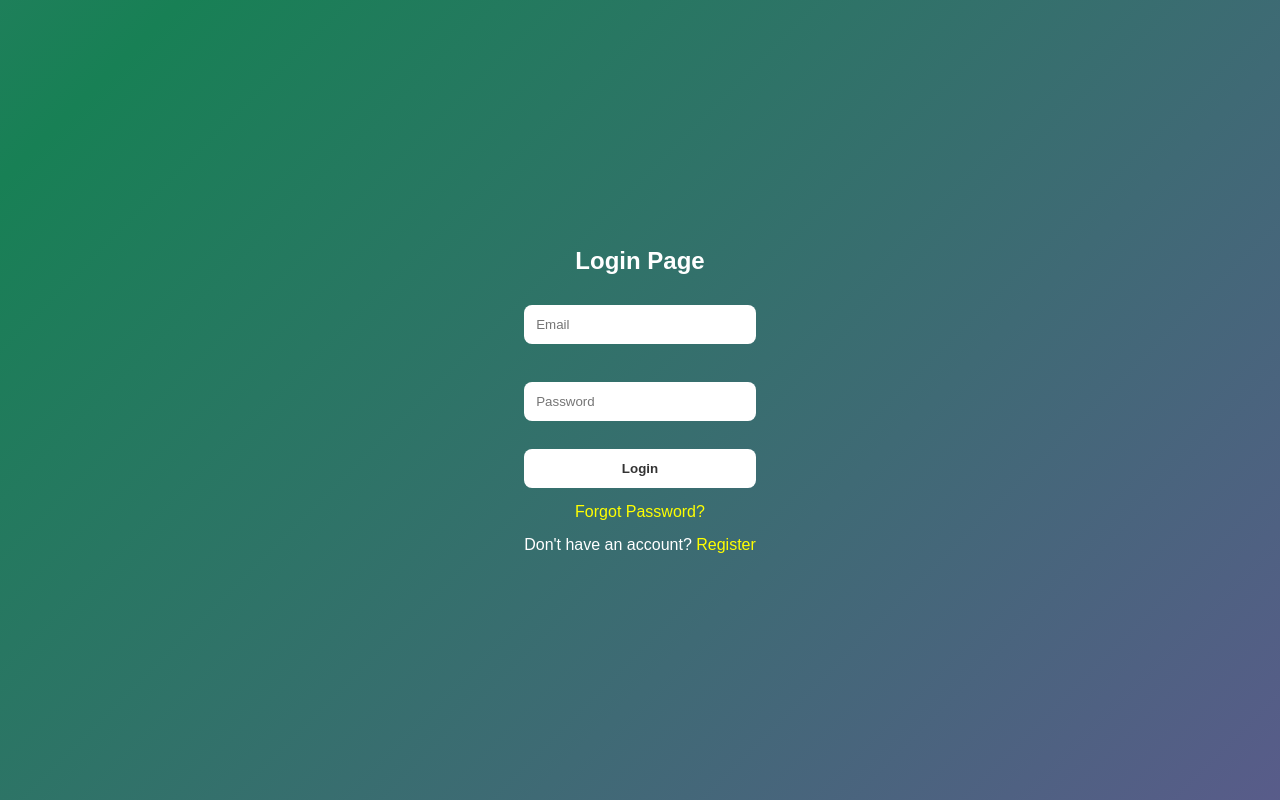
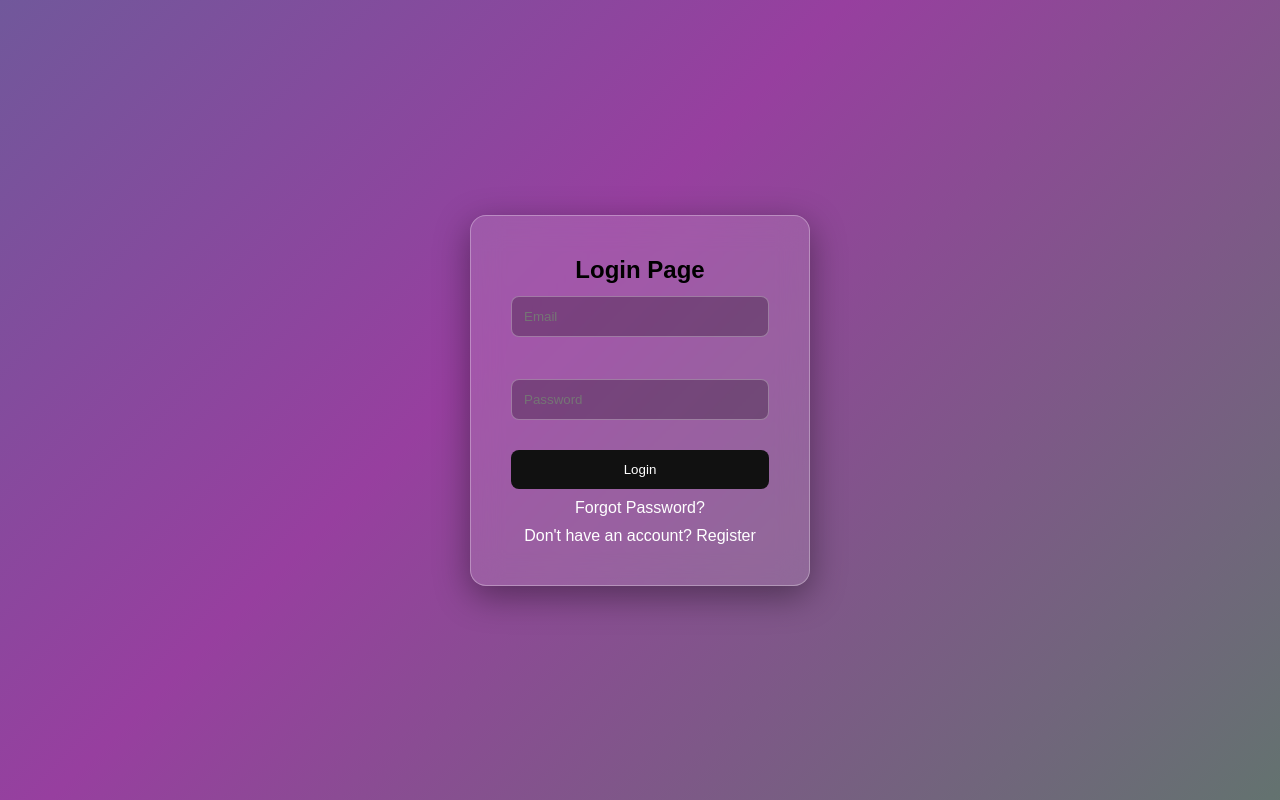
Before and after one commit to its-preeti/vercel-frontend, a React (Create React App) app: page / in a window 1280 px wide. Built offline with nearby package versions, Linux system fonts and the light colour scheme.

Commit message:
Updated UI with CSS + Login/Register/Forgot pages

```diff
--- a/src/App.css
+++ b/src/App.css
@@ -1,3 +1,4 @@
+/* reset */
 * {
   margin: 0;
   padding: 0;
@@ -5,94 +6,119 @@
   font-family: Arial, sans-serif;
 }
 
+/* animated background */
 body {
-  height: 100vh;
+  min-height: 100vh;
   display: flex;
   justify-content: center;
   align-items: center;
-  background: linear-gradient(
-    -45deg,
-    #b06118,
-    #764ba2,
-    #188055,
-    #7476a2
-  );
+
+  background: linear-gradient(-45deg, #23b334, #973f9f, #1a9092, #b68f41);
   background-size: 400% 400%;
-  animation: gradientBG 8s ease infinite;
+  animation: bg 10s ease infinite;
 }
 
-.container {
-  width: 350px;
-  padding: 30px;
-  background: rgba(255, 255, 255, 0.15);
-  backdrop-filter: blur(10px);
-  border-radius: 15px;
-  box-shadow: 0 8px 32px rgba(0, 0, 0, 0.2);
-
-  animation: slideUp 1s ease;
+@keyframes bg {
+  0% { background-position: 0% 50%; }
+  50% { background-position: 100% 50%; }
+  100% { background-position: 0% 50%; }
 }
 
-h2 {
-  text-align: center;
-  color: white;
-  margin-bottom: 20px;
+/* center wrapper */
+.auth-container {
+  width: 100%;
+  display: flex;
+  justify-content: center;
+  align-items: center;
 }
 
-input {
+/* MAIN BOX */
+.auth-box {
+  width: 340px;
+  padding: 40px;
+
+  background: rgba(255,255,255,0.12);
+  backdrop-filter: blur(15px);
+
+  border-radius: 16px;
+
+  border: 1px solid rgba(255,255,255,0.3);
+
+  box-shadow: 0 10px 35px rgba(0,0,0,0.4);
+
+  text-align: center;
+
+  animation: fadeIn 0.8s ease;
+}
+
+/* animation */
+@keyframes fadeIn {
+  from {
+    opacity: 0;
+    transform: translateY(-30px) scale(0.9);
+  }
+  to {
+    opacity: 1;
+    transform: translateY(0) scale(1);
+  }
+}
+
+/* inputs */
+.auth-box input {
   width: 100%;
   padding: 12px;
-  margin: 10px 0;
-  border: none;
+  margin: 12px 0;
+
   border-radius: 8px;
+  border: 1px solid rgba(255,255,255,0.3);
+
+  background: rgba(0,0,0,0.25);
+  color: white;
+
   outline: none;
-}
 
-button {
-  width: 100%;
-  padding: 12px;
-  border: none;
-  border-radius: 8px;
-  background: #fff;
-  color: #333;
-  font-weight: bold;
-  cursor: pointer;
   transition: 0.3s;
 }
 
-button:hover {
+/* focus effect */
+.auth-box input:focus {
+  transform: scale(1.03);
+  box-shadow: 0 0 10px rgba(255,255,255,0.4);
+}
+
+/* button */
+.auth-box button {
+  width: 100%;
+  padding: 12px;
+
+  border: none;
+  border-radius: 8px;
+
+  background: #111;
+  color: white;
+
+  cursor: pointer;
+
+  transition: 0.3s;
+}
+
+.auth-box button:hover {
+  background: #ff6a00;
   transform: scale(1.05);
 }
 
-p {
-  text-align: center;
+/* links */
+.auth-box a {
   color: white;
-  margin-top: 15px;
-}
-
-a {
-  color: yellow;
   text-decoration: none;
 }
 
-@keyframes slideUp {
-  from {
-    opacity: 0;
-    transform: translateY(80px);
-  }
-  to {
-    opacity: 1;
-    transform: translateY(0);
-  }
+.auth-box a:hover {
+  text-decoration: underline;
 }
 
-@keyframes gradientBG {
-  0% {
-    background-position: 0% 50%;
-  }
-  50% {
-    background-position: 100% 50%;
-  }
-  100% {
-    background-position: 0% 50%;
-  }
+/* text spacing */
+.auth-box p {
+  margin-top: 10px;
+  color: white;
 }
--- a/src/Login.jsx
+++ b/src/Login.jsx
@@ -30,7 +30,11 @@ function Login() {
   };
 
   return (
-    <div>
+    <div className="auth-container">
+
+      <div className="auth-box">
+
+
       <h2>Login Page</h2>
 
       <form onSubmit={handleLogin}>
@@ -68,6 +72,7 @@ function Login() {
         </p>
       </form>
     </div>
+    </div>
   );
 }
 
--- a/src/Register.jsx
+++ b/src/Register.jsx
@@ -30,7 +30,10 @@ function Register() {
   };
 
   return (
-    <div>
+    <div className="auth-container">
+
+      <div className="auth-box">
+
       <h2>Register Page</h2>
 
       <form onSubmit={handleRegister}>
@@ -68,6 +71,7 @@ function Register() {
         Already have an account? <Link to="/">Login</Link>
       </p>
     </div>
+    </div>
   );
 }
 
```
